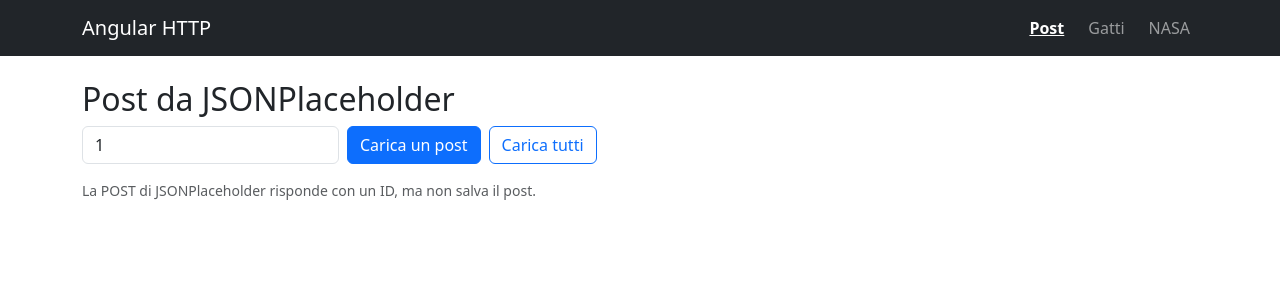
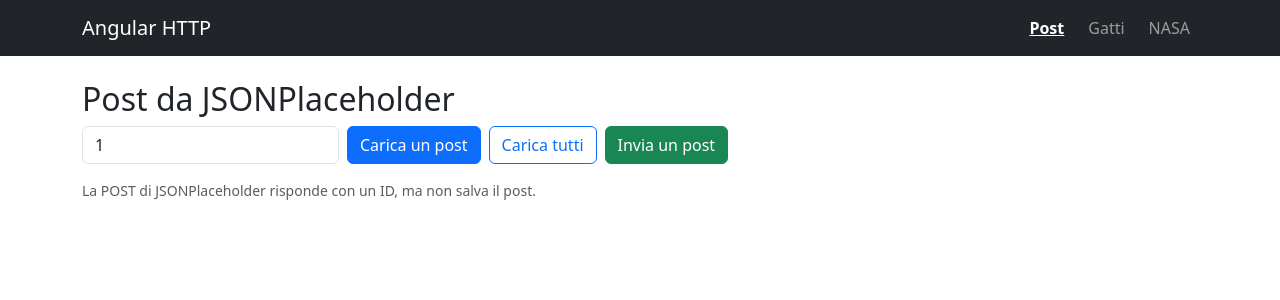
Before and after one commit to villanuevaprince-lab/HTTPS-API-REST, an Angular app in the folder laboratorio-03-16-angular-http/: page /posts in a window 1280 px wide. Shown: the top 300 px of the page. Built offline with nearby package versions, Linux system fonts and the light colour scheme.

Commit message:
Passo 5: invio di un post

```diff
--- a/laboratorio-03-16-angular-http/src/app/posts/posts.html
+++ b/laboratorio-03-16-angular-http/src/app/posts/posts.html
@@ -5,6 +5,7 @@
   </div>
   <div class="col-auto"><button type="button" class="btn btn-primary" [disabled]="loading()" (click)="caricaUno(numero.value)">Carica un post</button></div>
   <div class="col-auto"><button type="button" class="btn btn-outline-primary" [disabled]="loading()" (click)="caricaTutti()">Carica tutti</button></div>
+  <div class="col-auto"><button type="button" class="btn btn-success" [disabled]="loading()" (click)="invia()">Invia un post</button></div>
 </div>
 
 @if (loading()) { <div class="spinner-border text-primary mb-3" role="status" aria-label="Caricamento"></div> }
--- a/laboratorio-03-16-angular-http/src/app/posts/posts.ts
+++ b/laboratorio-03-16-angular-http/src/app/posts/posts.ts
@@ -48,6 +48,19 @@ export class Posts {
     });
   }
 
+  invia(): void {
+    this.post.set(null);
+    this.inizia();
+    const nuovo = { userId: 1, title: 'Primo post da Angular', body: 'Inviato con HttpClient' };
+    this.postService.addPost(nuovo).subscribe({
+      next: (risposta) => {
+        this.post.set(risposta);
+        this.loading.set(false);
+      },
+      error: (err: HttpErrorResponse) => this.gestisciErrore(err),
+    });
+  }
+
   private inizia(): void {
     this.loading.set(true);
     this.errore.set(null);
```
